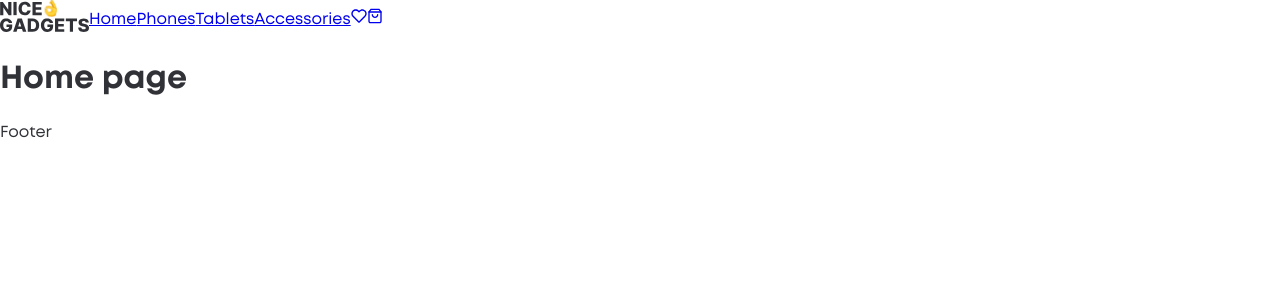
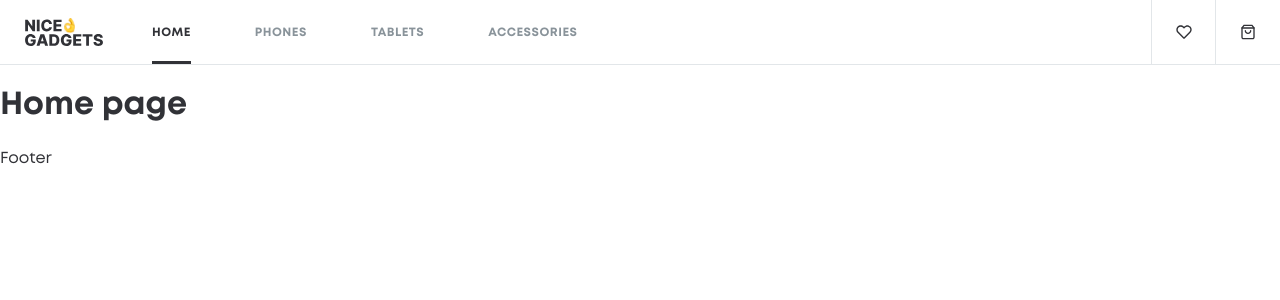
Before and after one commit to arkatovnikita/orchard-store, a React (Vite) app: page /#/ in a window 1280 px wide. Shown: the top 300 px of the page. Built offline with nearby package versions, Linux system fonts and the light colour scheme.

Commit message:
add header desktop styles

```diff
--- a/src/modules/shared/components/Header/Header.module.scss
+++ b/src/modules/shared/components/Header/Header.module.scss
@@ -1,11 +1,86 @@
+@use '../../../../styles/variables' as *;
+
 .header {
+  position: sticky;
+  top: 0;
+  z-index: 10;
   display: flex;
+  gap: 24px;
   align-items: center;
+  height: 64px;
+  background-color: var(--color-background);
+  box-shadow: 0 1px 0 var(--color-elements);
+}
+
+.logo {
+  display: flex;
+  padding: 0 24px;
+
+  img {
+    display: block;
+    width: 80px;
+    height: 28px;
+  }
+}
+
+.nav {
+  align-self: stretch;
 }
 
 .navList {
   display: flex;
+  gap: 64px;
+  height: 100%;
   margin: 0;
   padding: 0;
   list-style: none;
 }
+
+.navLink {
+  position: relative;
+  display: flex;
+  align-items: center;
+  height: 100%;
+  font-size: 12px;
+  font-weight: 700;
+  line-height: 11px;
+  letter-spacing: 0.04em;
+  text-transform: uppercase;
+  text-decoration: none;
+  color: var(--color-secondary);
+  transition: color $transition-duration;
+
+  &:hover {
+    color: var(--color-primary);
+  }
+}
+
+.iconLink {
+  position: relative;
+  display: flex;
+  align-items: center;
+  justify-content: center;
+  width: 64px;
+  height: 64px;
+  color: var(--color-primary);
+  box-shadow: -1px 0 0 var(--color-elements);
+}
+
+.actions {
+  display: flex;
+  margin-left: auto;
+}
+
+.active {
+  color: var(--color-primary);
+
+  &::after {
+    content: '';
+    position: absolute;
+    bottom: 0;
+    left: 0;
+    width: 100%;
+    height: 3px;
+    background-color: var(--color-primary);
+  }
+}
--- a/src/styles/_theme.scss
+++ b/src/styles/_theme.scss
@@ -1,5 +1,6 @@
 :root {
   --color-primary: #313237;
   --color-secondary: #89939a;
+  --color-elements: #e2e6e9;
   --color-background: #fff;
 }
```
